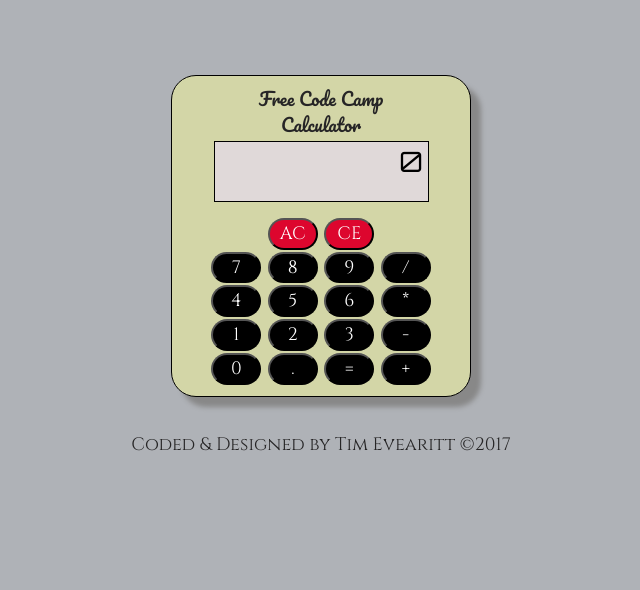
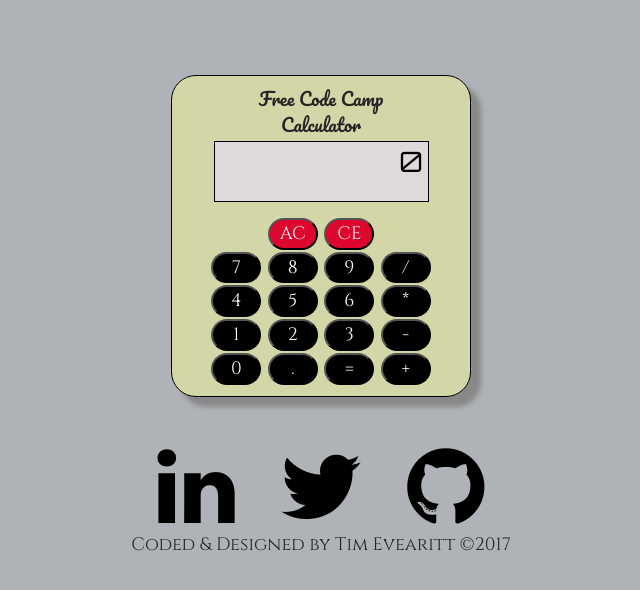
Before and after one commit to timevearitt/free-code-camp, a plain HTML site: page Calculator/index.html in a window 1280 px wide. Shown: the whole page, without its empty margins (319-959 px from the left). Drawn offline with nearby package versions, Linux system fonts and the light colour scheme.

Commit message:
update calculator footer.

```diff
--- a/Calculator/css/style.css
+++ b/Calculator/css/style.css
@@ -78,6 +78,15 @@ body{
   color: white;
 }
 
+.social{
+  color: #000;
+  margin: 10px 20px 0px 20px;
+}
+
 button:focus {
   outline: 0;
 }
+
+footer{
+  color: ;
+}
--- a/Calculator/index.html
+++ b/Calculator/index.html
@@ -81,6 +81,20 @@
 	</body>
 
 	<footer class="text-center footer">
+		<div class="visible-xs text-center">
+	        <a href="https://www.linkedin.com/in/timevearitt" target="_blank">
+	          <i class="fa fa-linkedin fa-3x social"></i></a>
+	        <a href="https://twitter.com/timevearitt" target="_blank">
+	          <i class="fa fa-twitter fa-3x social" aria-hidden="true"></i></a>
+	        <a href="https://github.com/timevearitt" target="_blank"><i class="fa fa-github fa-3x social" aria-hidden="true"></i></a>
+	    </div>
+	    <div class="hidden-xs col-sm-12 text-center">
+	      <a href="https://www.linkedin.com/in/timevearitt" target="_blank">
+	        <i class="fa fa-linkedin fa-5x social"></i></a>
+	      <a href="https://twitter.com/timevearitt" target="_blank">
+	        <i class="fa fa-twitter fa-5x social" aria-hidden="true"></i></a>
+	      <a href="https://github.com/timevearitt" target="_blank"><i class="fa fa-github fa-5x social" aria-hidden="true"></i></a>
+	    </div>
 	  Coded & Designed by Tim Evearitt &copy;<script type="text/javascript">document.write(new Date().getFullYear());</script></br>
 	</footer>
 
```
